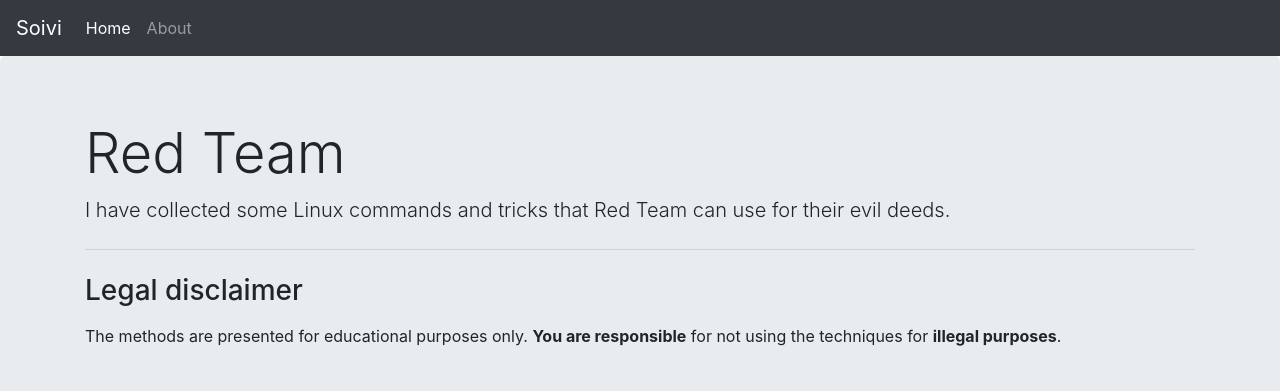
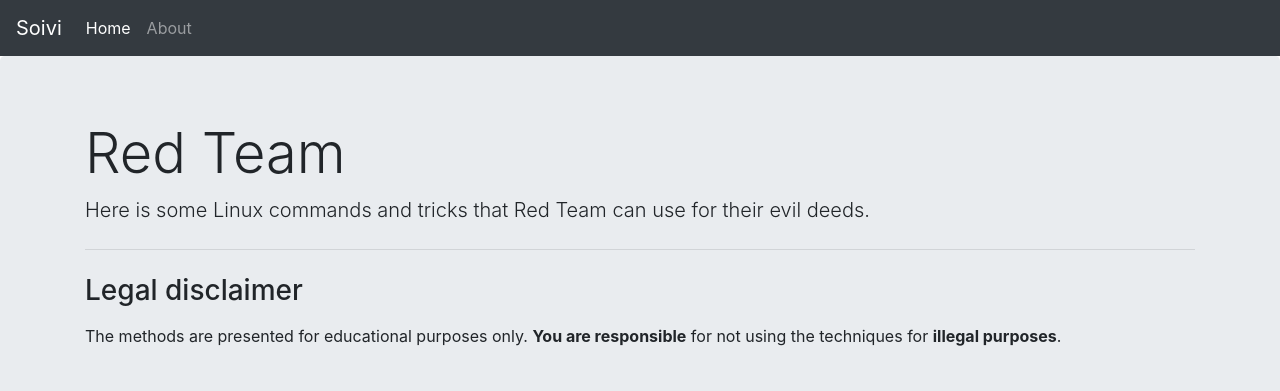
Before and after one commit to Soivi/jekyll-blog, a Jekyll site: the page built from docs/index.html, in a window 1280 px wide. Shown: the top 391 px of the page. Built offline with Jekyll 4.4.1, drawn with Linux system fonts in a browser that asks for light colours; the list of posts is cut into pages by our own code.

Commit message:
Modifiend index.html jumbotron text

```diff
--- a/docs/index.html
+++ b/docs/index.html
@@ -6,7 +6,7 @@ title: Home
 <div class="jumbotron">
 <div class="container">
     <h1 class="display-4">Red Team</h1>
-    <p class="lead">I have collected some Linux commands and tricks that Red Team can use for their evil deeds.</p>
+    <p class="lead">Here is some Linux commands and tricks that Red Team can use for their evil deeds.</p>
     <hr class="my-4">
     <p class="h3">Legal disclaimer<p>
     <p>The methods are presented for educational purposes only.
```
